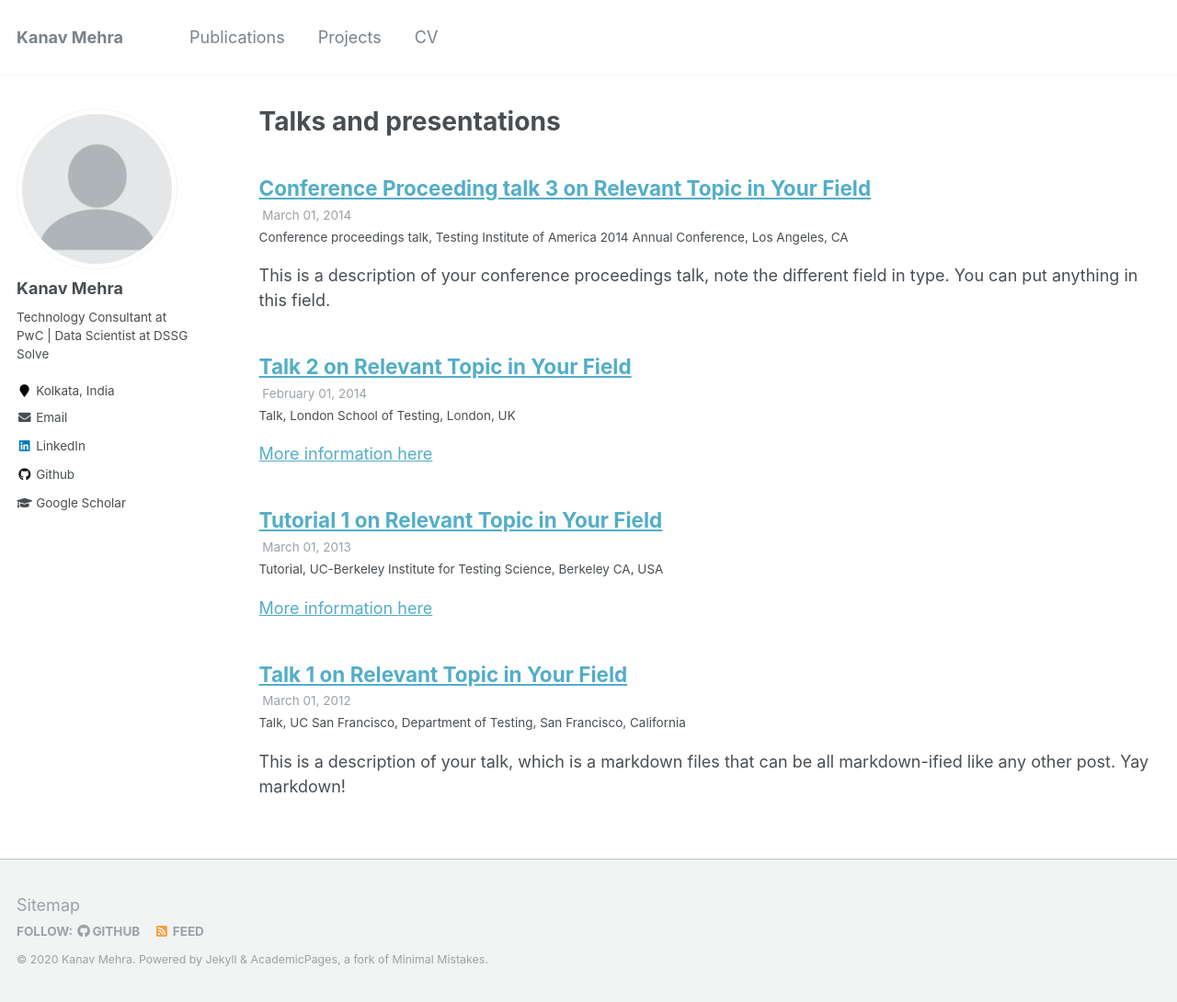
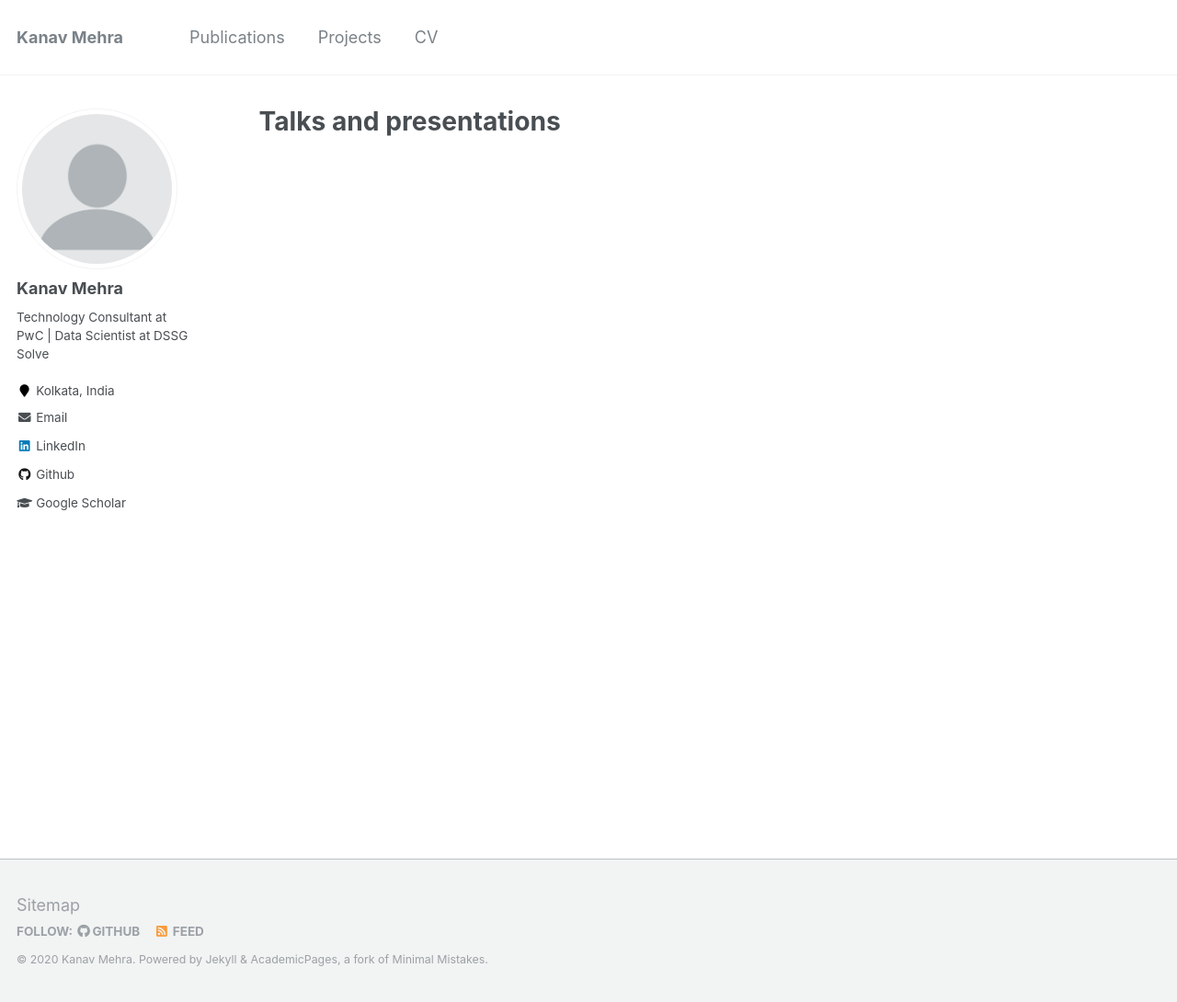
Before and after one commit to kanav-mehra/kanav-mehra.github.io, a Jekyll site: the page built from _pages/talks.html, in a window 1280 px wide and 1090 px high. Shown: the whole window at 92% size. Built offline with Jekyll 4.4.1, drawn with Linux system fonts in a browser that asks for light colours; part of the change alters nothing that is shown.

```diff
--- a/_config.yml
+++ b/_config.yml
@@ -175,33 +175,15 @@ kramdown:
 
 # Collections
 collections:
-  teaching:
-    output: true
-    permalink: /:collection/:path/
   publications:
     output: true
     permalink: /:collection/:path/
-  portfolio:
-    output: true
-    permalink: /:collection/:path/
-  talks:
+  projects:
     output: true
     permalink: /:collection/:path/
 
-
 # Defaults
 defaults:
-  # _posts
-  - scope:
-      path: ""
-      type: posts
-    values:
-      layout: single
-      author_profile: true
-      read_time: true
-      comments: true
-      share: true
-      related: true
   # _pages
   - scope:
       path: ""
@@ -209,15 +191,6 @@ defaults:
     values:
       layout: single
       author_profile: true
-  # _teaching
-  - scope:
-      path: ""
-      type: teaching
-    values:
-      layout: single
-      author_profile: true
-      share: true
-      comments: true
   # _publications
   - scope:
       path: ""
@@ -227,23 +200,15 @@ defaults:
       author_profile: true
       share: true
       comments: true
-  # _portfolio
+  # _projects
   - scope:
       path: ""
-      type: portfolio
+      type: projects
     values:
       layout: single
       author_profile: true
       share: true
-      comment: true
-  # _talks
-  - scope:
-      path: ""
-      type: talks
-    values:
-      layout: talk
-      author_profile: true
-      share: true
+      comments: true
 
 # Sass/SCSS
 sass:
```
